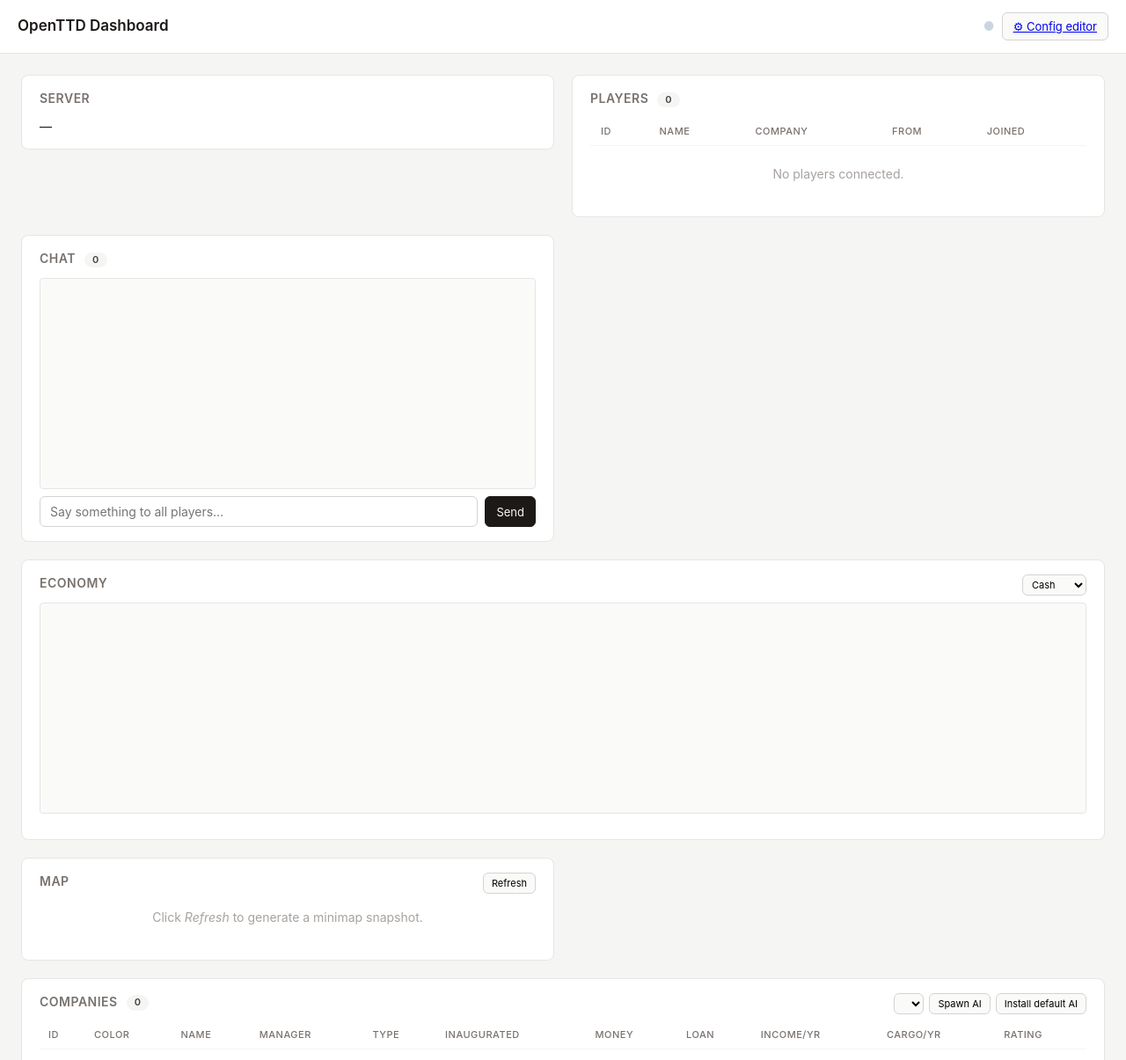
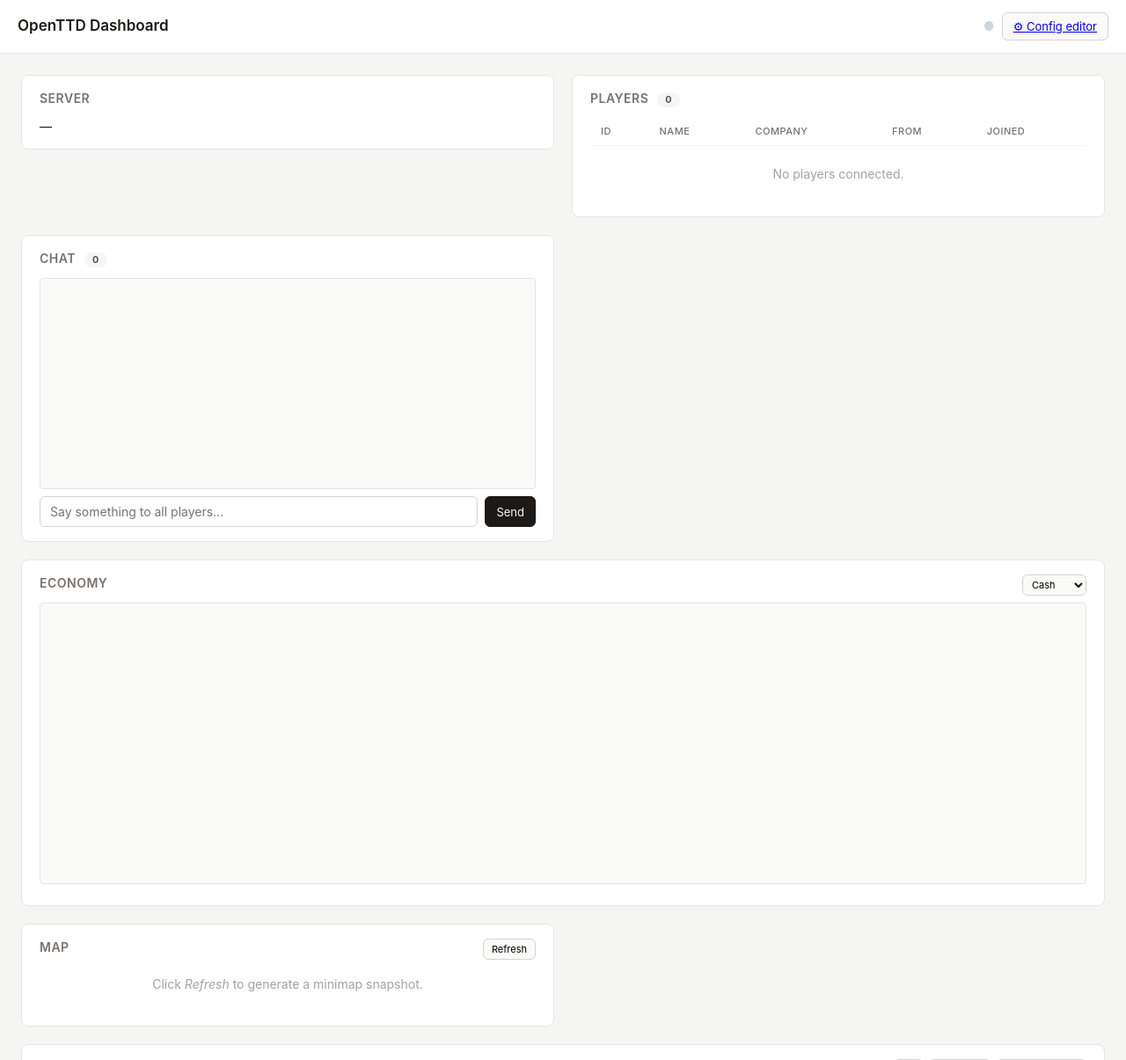
Before and after one commit to Drakkir/openttd-podman, a plain HTML site: page webui/dashboard.html in a window 1280 px wide. Shown: the top 1205 px of the page at 88% size. Drawn offline with Linux system fonts and the light colour scheme; no server answers.

Commit message:
Economy chart: keep aspect ratio, no horizontal stretching

```diff
--- a/webui/dashboard.css
+++ b/webui/dashboard.css
@@ -85,8 +85,11 @@
 }
 
 #econ-chart {
+  display: block;
   width: 100%;
-  height: 240px;
+  height: auto;
+  aspect-ratio: 800 / 240;
+  max-height: 320px;
   background: #fafaf9;
   border: 1px solid #e7e5e4;
   border-radius: 4px;
--- a/webui/dashboard.html
+++ b/webui/dashboard.html
@@ -55,7 +55,7 @@
         </select>
       </span>
     </h2>
-    <svg id="econ-chart" viewBox="0 0 800 240" preserveAspectRatio="none"></svg>
+    <svg id="econ-chart" viewBox="0 0 800 240"></svg>
     <div id="econ-legend"></div>
   </section>
   <section class="card">
```
